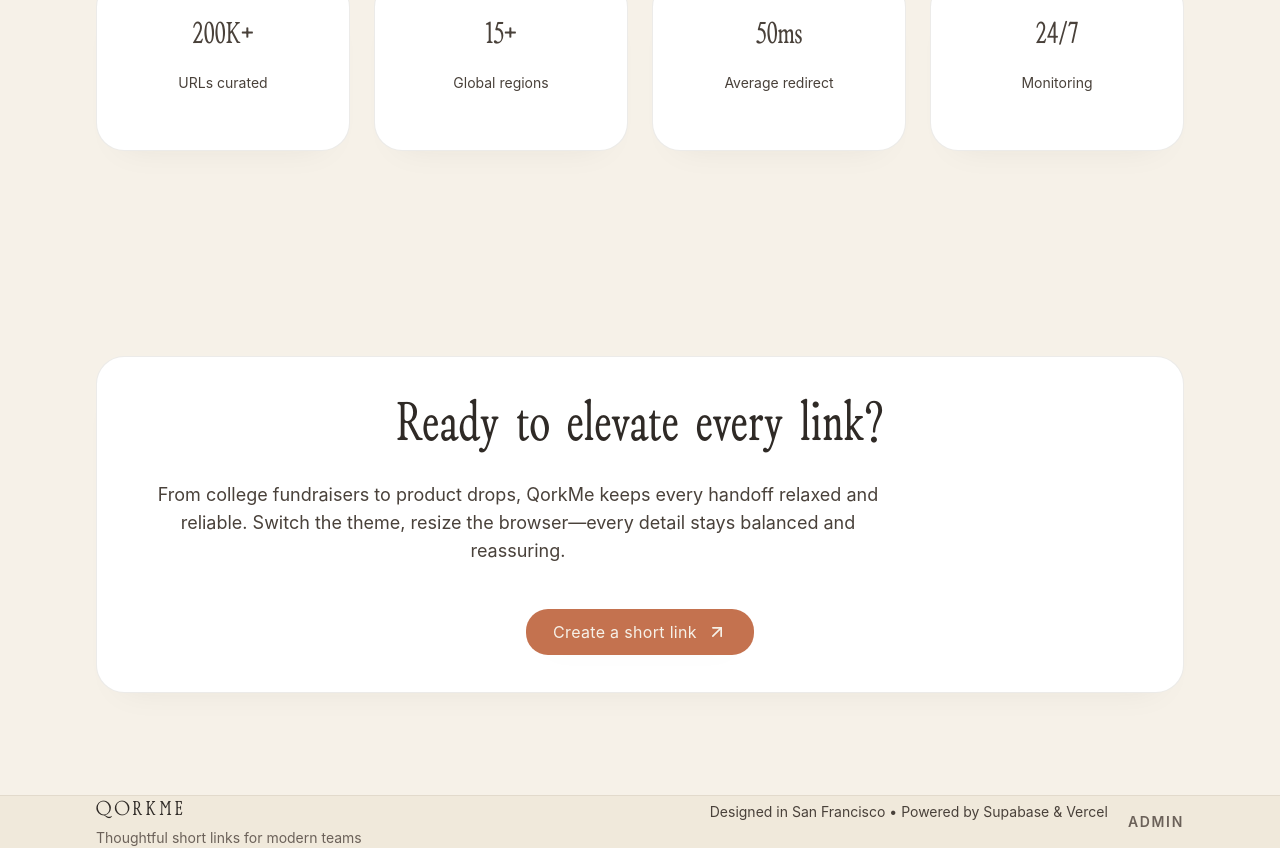
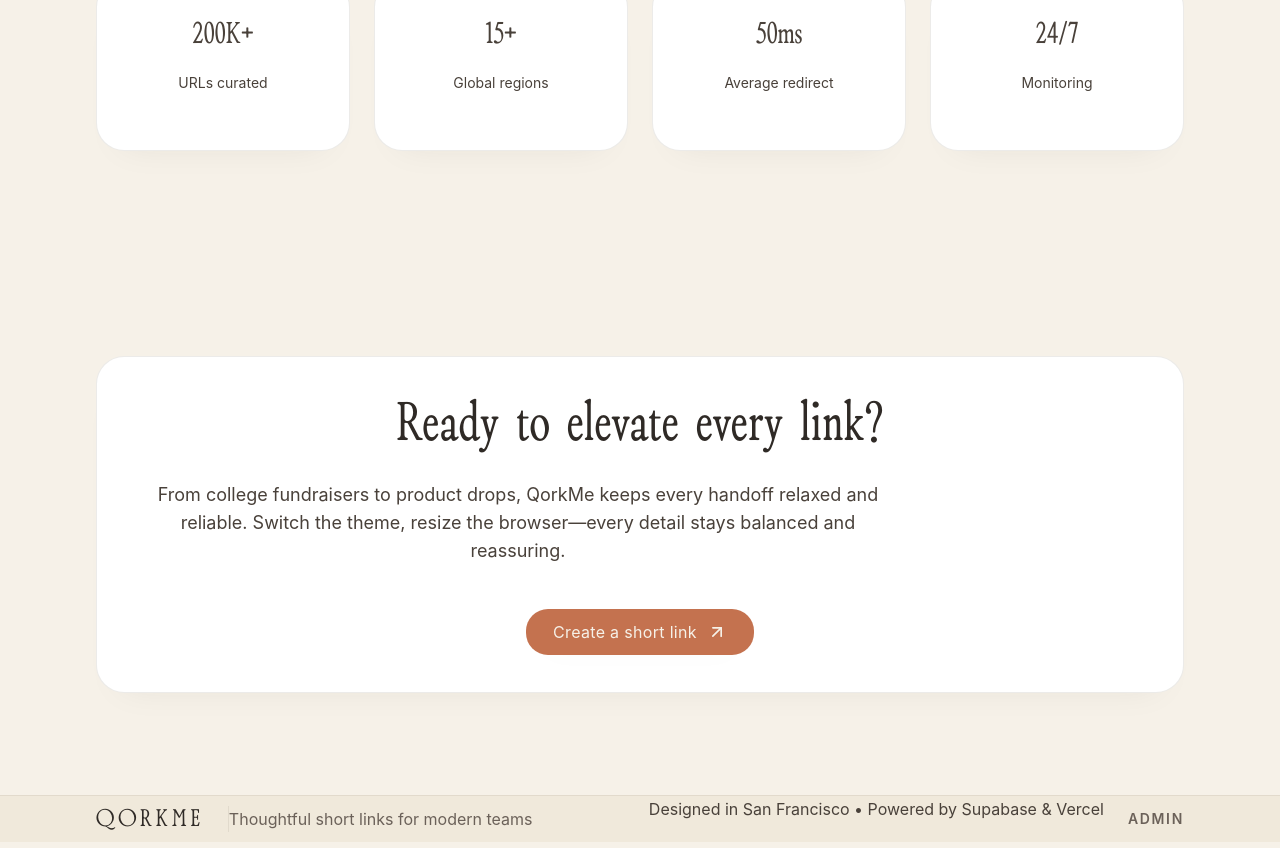
Before and after one commit to QubeTX/QorkMe, a Next.js app in the folder qorkme/: page / in a window 1280 px wide. Shown: the part 2123-2971 px from the top of the page. Built offline with nearby package versions, Linux system fonts and the light colour scheme.

Commit message:
Balance footer layout

```diff
--- a/qorkme/components/SiteFooter.tsx
+++ b/qorkme/components/SiteFooter.tsx
@@ -13,19 +13,23 @@ export function SiteFooter({
   return (
     <footer
       className={cn(
-        'border-t border-border/60 bg-[color:var(--color-background-accent)]/55 py-12',
+        'border-t border-border/60 bg-[color:var(--color-background-accent)]/55 py-14 md:py-16',
         className
       )}
     >
-      <div className="container flex flex-col gap-6 md:flex-row md:items-center md:justify-between">
-        <div className="flex flex-col gap-1">
-          <span className="font-display text-xl font-semibold uppercase tracking-[0.16em] text-text-primary">
+      <div className="container flex flex-col gap-8 md:flex-row md:items-center md:justify-between">
+        <div className="flex flex-col gap-2 md:flex-row md:items-center md:gap-6">
+          <span className="font-display text-xl font-semibold uppercase tracking-[0.16em] text-text-primary md:text-2xl">
             QorkMe
           </span>
-          <span className="text-sm text-text-muted">{subtitle}</span>
+          <span className="text-sm text-text-muted md:border-l md:border-border/60 md:pl-6 md:text-base md:leading-relaxed">
+            {subtitle}
+          </span>
         </div>
-        <div className="flex flex-col items-start gap-2 text-sm text-text-muted sm:flex-row sm:items-center sm:gap-5">
-          <p>Designed in San Francisco • Powered by Supabase &amp; Vercel</p>
+        <div className="flex flex-col items-start gap-4 text-sm text-text-muted sm:flex-row sm:items-center sm:gap-6">
+          <p className="leading-relaxed md:text-base">
+            Designed in San Francisco • Powered by Supabase &amp; Vercel
+          </p>
           <Link
             href="/admin"
             className="font-semibold uppercase tracking-[0.12em] text-[color:var(--color-secondary)] transition-colors hover:text-[color:var(--color-primary)]"
```
Also changed, not shown: 2 other files (tests, documents, lock files or other folders).
